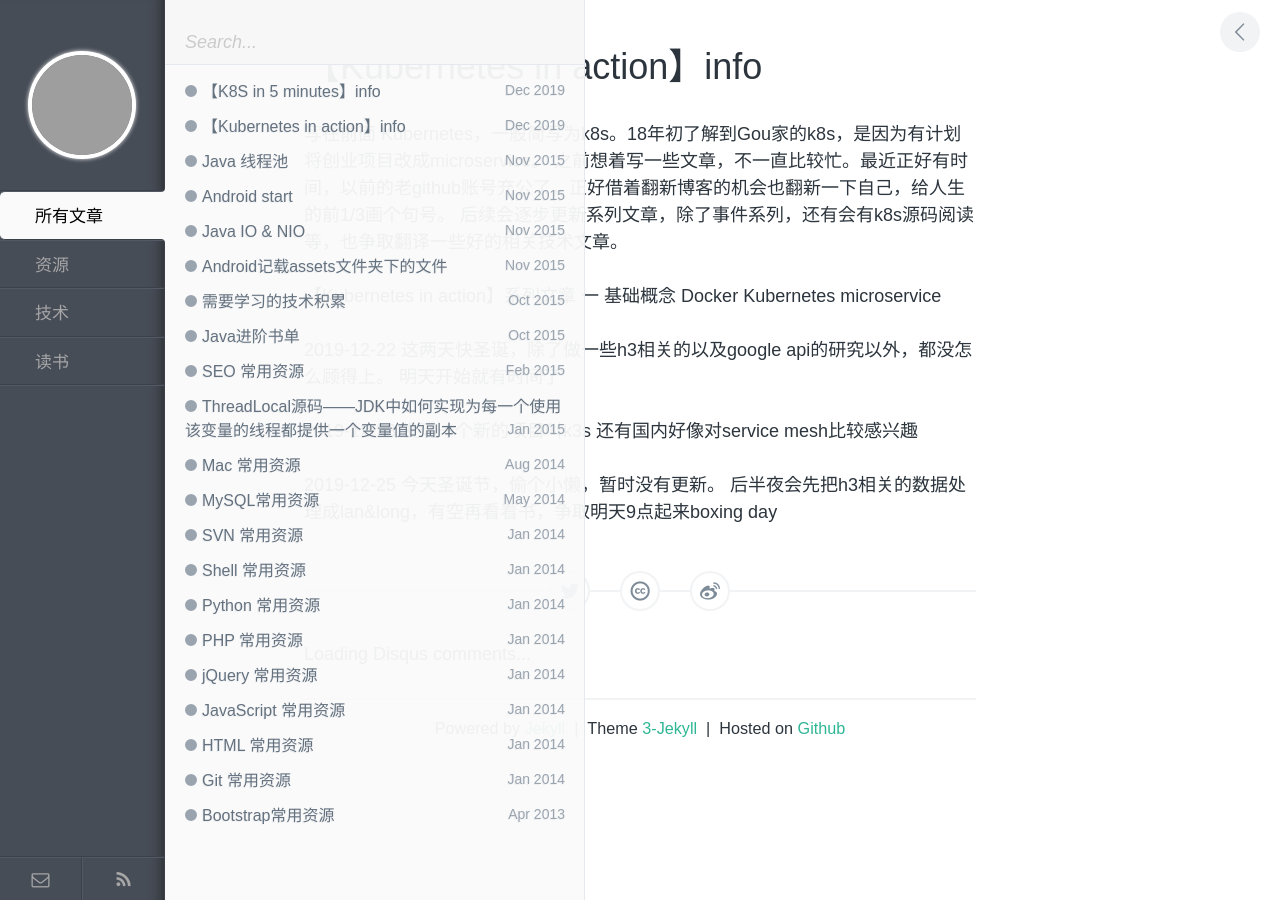
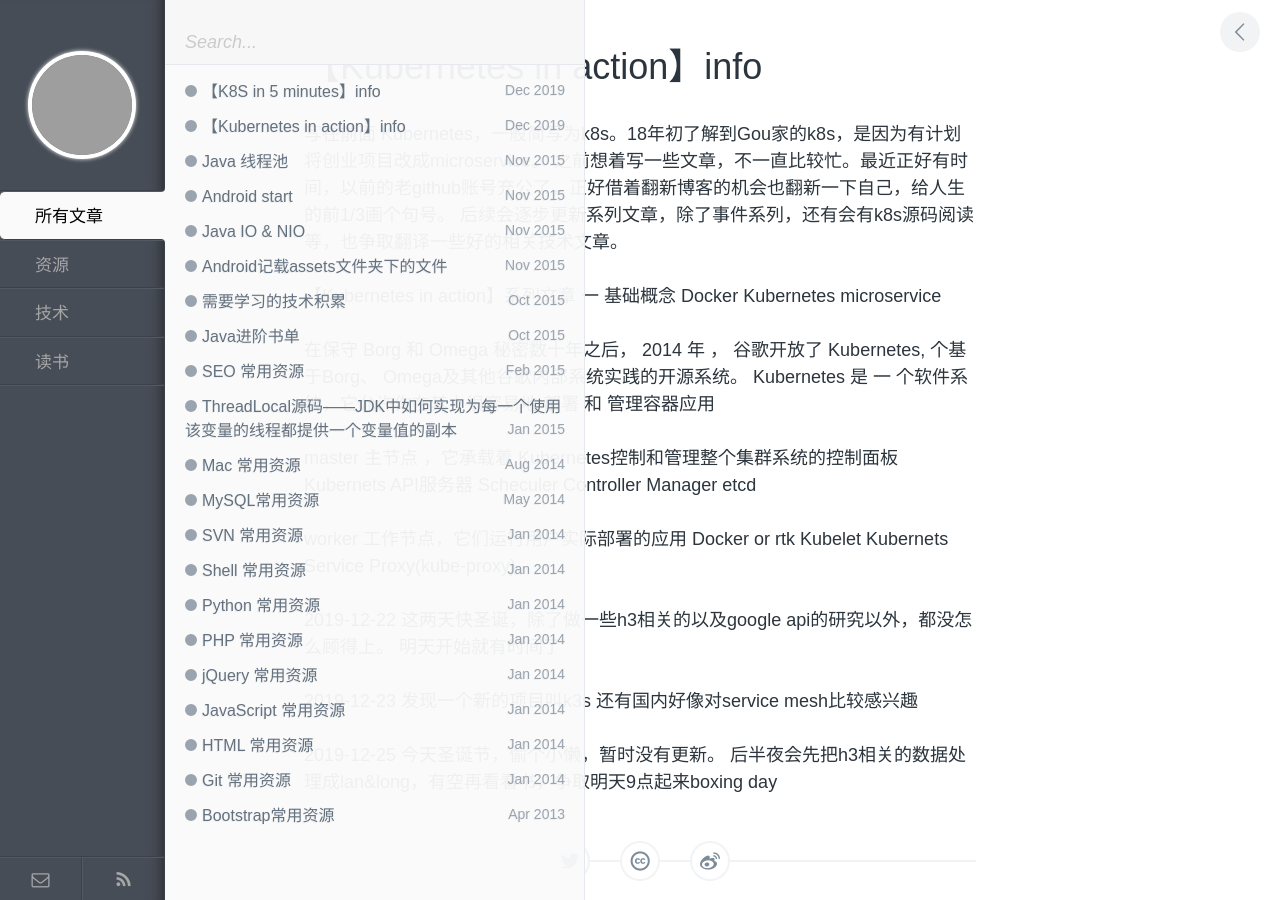
Before and after one commit to Arther-X/Arther-X.github.io, a Jekyll site: the page built from _posts/tech/2019-12-19-k8s-in-action-info.md, in a window 1280 px wide. Built offline with Jekyll 4.4.1, drawn with Linux system fonts in a browser that asks for light colours; comment, search, counter and statistics services are not loaded; grey boxes are pictures that could not be loaded.

Commit message:
[BLOG][UPDATE][ArtherX][k8sia] 简单记录

```diff
--- a/_posts/tech/2019-12-19-k8s-in-action-info.md
+++ b/_posts/tech/2019-12-19-k8s-in-action-info.md
@@ -17,6 +17,22 @@ Docker
 Kubernetes
 microservice
 
+在保守 Borg 和 Omega 秘密数十年之后， 2014 年 ， 谷歌开放了 Kubernetes, 个基于Borg、 Omega及其他谷歌内部系统实践的开源系统。
+Kubernetes 是 一 个软件系统，它允许你在其上很容易地 部署 和 管理容器应用
+
+master
+主节点 ，它承载着 Kubernetes控制和管理整个集群系统的控制面板
+    Kubernets API服务器
+    Scheculer
+    Controller Manager
+    etcd
+
+worker
+工作节点，它们运行用户实际部署的应用
+    Docker or rtk
+    Kubelet
+    Kubernets Service Proxy(kube-proxy)
+
 2019-12-22
 这两天快圣诞，除了做一些h3相关的以及google api的研究以外，都没怎么顾得上。
 明天开始就有时间了
```
